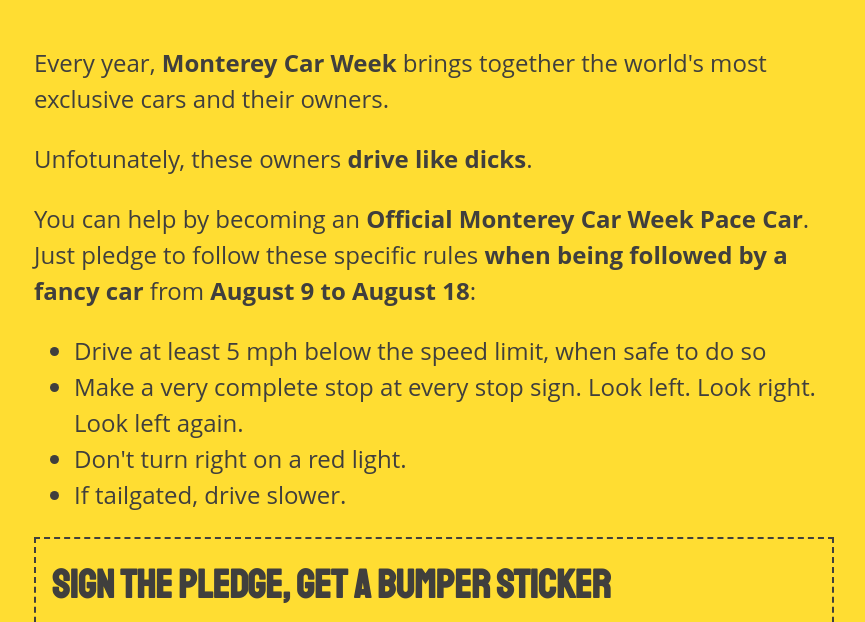
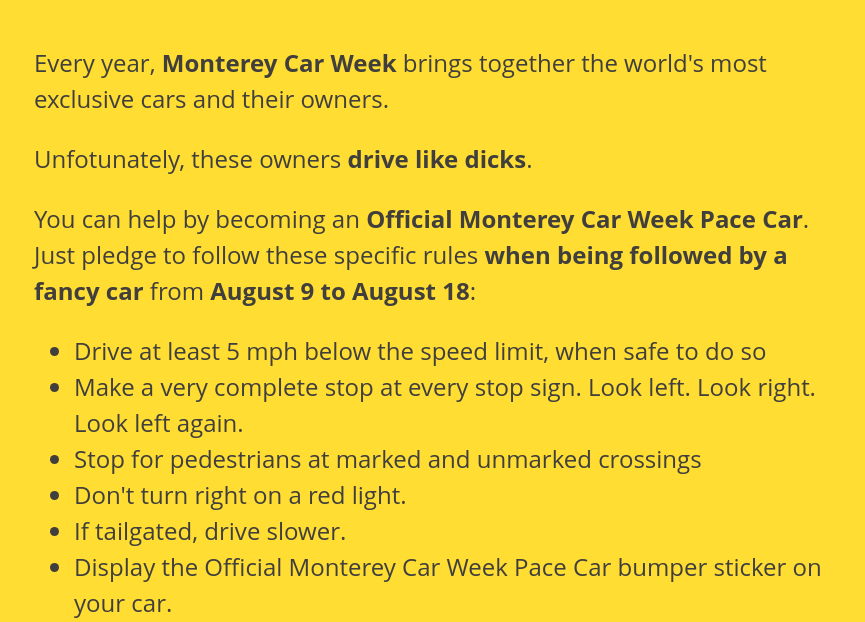
Before and after one commit to kevee/slowcarweek.org, an Eleventy site: page src/index.md in a window 1280 px wide. Shown: the part 175-797 px from the top of the page, without its empty margins (206-1071 px from the left). Built offline with nearby package versions, Linux system fonts and the light colour scheme; Eleventy itself is replaced by a stand-in of ours; files that its build step writes are made by us from their sources; a script that the page names is missing; what eleventy-sass would draw is missing.

Commit message:
add more options

```diff
--- a/src/index.md
+++ b/src/index.md
@@ -11,8 +11,10 @@
 
 - Drive at least 5 mph below the speed limit, when safe to do so
 - Make a very complete stop at every stop sign. Look left. Look right. Look left again.
+- Stop for pedestrians at marked and unmarked crossings
 - Don't turn right on a red light.
 - If tailgated, drive slower.
+- Display the Official Monterey Car Week Pace Car bumper sticker on your car.
 
 <div class="sticker">
     <h2>Sign the pledge, get a bumper sticker</h2>
```
